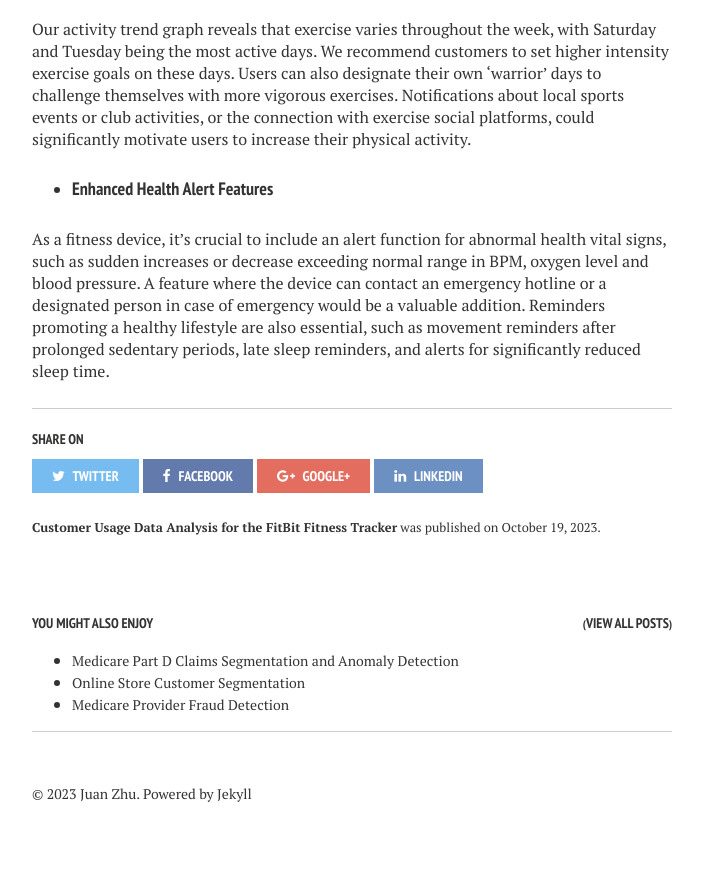
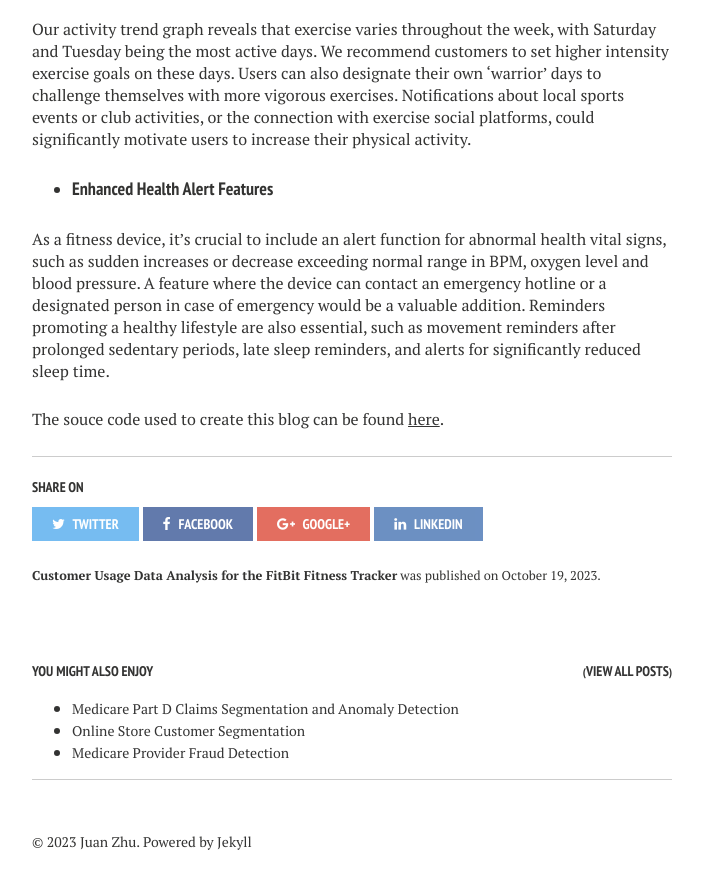
Before and after one commit to Janzhuj/janzhuj.github.io, a Jekyll site: the page built from _posts/2023-10-19-Customer-Usage-Data-Analysis-for-the-FitBit-Fitness-Tracker.md, in a window 1280 px wide and 900 px high, scrolled down 18848 px. Shown: the top 889 px of the window, without its empty margins (288-991 px from the left). Built offline with Jekyll 4.4.1, drawn with Linux system fonts in a browser that asks for light colours; nearby versions of some CDN libraries; library files that are not in the unit come from our copies; comment, search, counter and statistics services are not loaded; before the commit the page ends 19700 px from its top, so only the background shows below that.

Commit message:
Update 2023-10-19-Customer-Usage-Data-Analysis-for-the-FitBit-Fitness-Tracker.md

```diff
--- a/_posts/2023-10-19-Customer-Usage-Data-Analysis-for-the-FitBit-Fitness-Tracker.md
+++ b/_posts/2023-10-19-Customer-Usage-Data-Analysis-for-the-FitBit-Fitness-Tracker.md
@@ -596,3 +596,5 @@ Our activity trend graph reveals that exercise varies throughout the week, with
 * #### Enhanced Health Alert Features
 
 As a fitness device, it’s crucial to include an alert function for abnormal health vital signs, such as sudden increases or decrease exceeding normal range in BPM, oxygen level and blood pressure. A feature where the device can contact an emergency hotline or a designated person in case of emergency would be a valuable addition. Reminders promoting a healthy lifestyle are also essential, such as movement reminders after prolonged sedentary periods, late sleep reminders, and alerts for significantly reduced sleep time.
+
+The souce code used to create this blog can be found [here](https://github.com/Janzhuj/Customer-Usage-Data-Analysis-for-the-FitBit-Fitness-Tracker).
```
